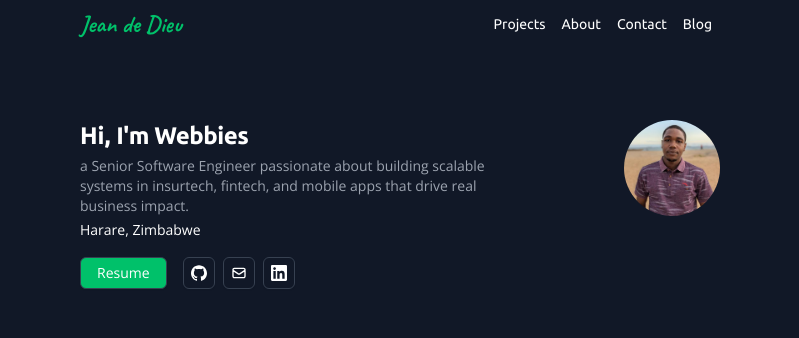
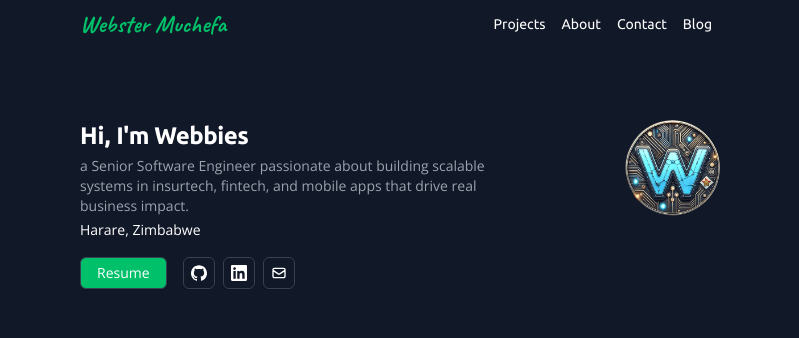
Before and after one commit to webb1es/portfolio, a Next.js app: page / in a window 1280 px wide. Shown: the top 338 px of the page, without its empty margins (240-1039 px from the left). Built offline with nearby package versions, Linux system fonts and the light colour scheme.

Commit message:
chore: clean up layout and content

```diff
--- a/src/app/_components/Footer.tsx
+++ b/src/app/_components/Footer.tsx
@@ -2,11 +2,13 @@ import {Section} from "./Section";
 import {Socials} from "./Socials";
 
 export default function Footer() {
+    const currentYear = new Date().getFullYear();
+
     return (
         <footer className="bg-background">
             <Section className="py-4 border-t-2 border-border flex justify-between">
                 <div className="flex flex-col items-center justify-center">
-                    <p>© 2025 Jean de Dieu</p>
+                    <p>© {currentYear} Webbies </p>
                 </div>
                 <Socials/>
             </Section>
--- a/src/app/_components/Header.tsx
+++ b/src/app/_components/Header.tsx
@@ -6,7 +6,7 @@ export const Header = () => {
         <header className="sticky top-0 z-50 bg-background">
             <Section className="flex items-center justify-between py-2 mb-10">
                 <div className="text-primary text-xl md:text-2xl font-bold font-caption">
-                    <Link href="/">Jean de Dieu</Link>
+                    <Link href="/">Webster Muchefa</Link>
                 </div>
                 <div>
                     <nav className="flex justify-between text-xs md:text-sm font-heading">
--- a/src/app/_components/Profile.tsx
+++ b/src/app/_components/Profile.tsx
@@ -33,7 +33,7 @@ export const Profile = () => {
                 </div>
                 <div className="flex items-center justify-center">
                     <img
-                        src="/me.jpeg"
+                        src="/webbies.png"
                         alt="Profile"
                         className="rounded-full max-w-24 max-h-24"
                     />
--- a/src/app/_components/Socials.tsx
+++ b/src/app/_components/Socials.tsx
@@ -5,27 +5,36 @@ import {Github} from "./icons/Github";
 import {Email} from "./icons/Email";
 import Linkedin from "./icons/Linkedin";
 
+const SOCIALS = [
+    {
+        name: "GitHub",
+        url: "https://github.com/webb1es",
+        icon: <Github size={14} />,
+    },
+    {
+        name: "LinkedIn",
+        url: "https://linkedin.com/in/webbies",
+        icon: <Linkedin size={14} />,
+    },
+    {
+        name: "Email",
+        url: "mailto:wrmuchefa@gmail.com",
+        icon: <Email size={14} />,
+    },
+];
+
 export const Socials = ({className}: { className?: string }) => {
     return (
         <div className={cn("flex gap-2", className)}>
-            <Link
-                className={cn(buttonVariants({variant: "outline"}), "size-8 p-0")}
-                href="https://github.com/webb1es"
-            >
-                <Github size={14}/>
-            </Link>
-            <Link
-                className={cn(buttonVariants({variant: "outline"}), "size-8 p-0")}
-                href="mailto:wrmuchefa@gmail.com"
-            >
-                <Email size={14}/>
-            </Link>
-            <Link
-                className={cn(buttonVariants({variant: "outline"}), "size-8 p-0")}
-                href="https://linkedin.com/in/your-linkedin"
-            >
-                <Linkedin size={14}/>
-            </Link>
+            {SOCIALS.map((social) => (
+                <Link
+                    key={social.name}
+                    className={cn(buttonVariants({variant: "outline"}), "size-8 p-0")}
+                    href={social.url}
+                >
+                    {social.icon}
+                </Link>
+            ))}
         </div>
     );
 };
--- a/src/app/layout.tsx
+++ b/src/app/layout.tsx
@@ -36,7 +36,7 @@ export default function RootLayout({
     return (
         <html lang="en">
         <head>
-            <link rel="icon" href="/me.jpeg"/>
+            <link rel="icon" href="/favicon.ico"/>
             <title></title>
         </head>
         <body
```
Also changed, not shown: public/webbies.png (added), 1 other file (tests, documents, lock files or other folders).
